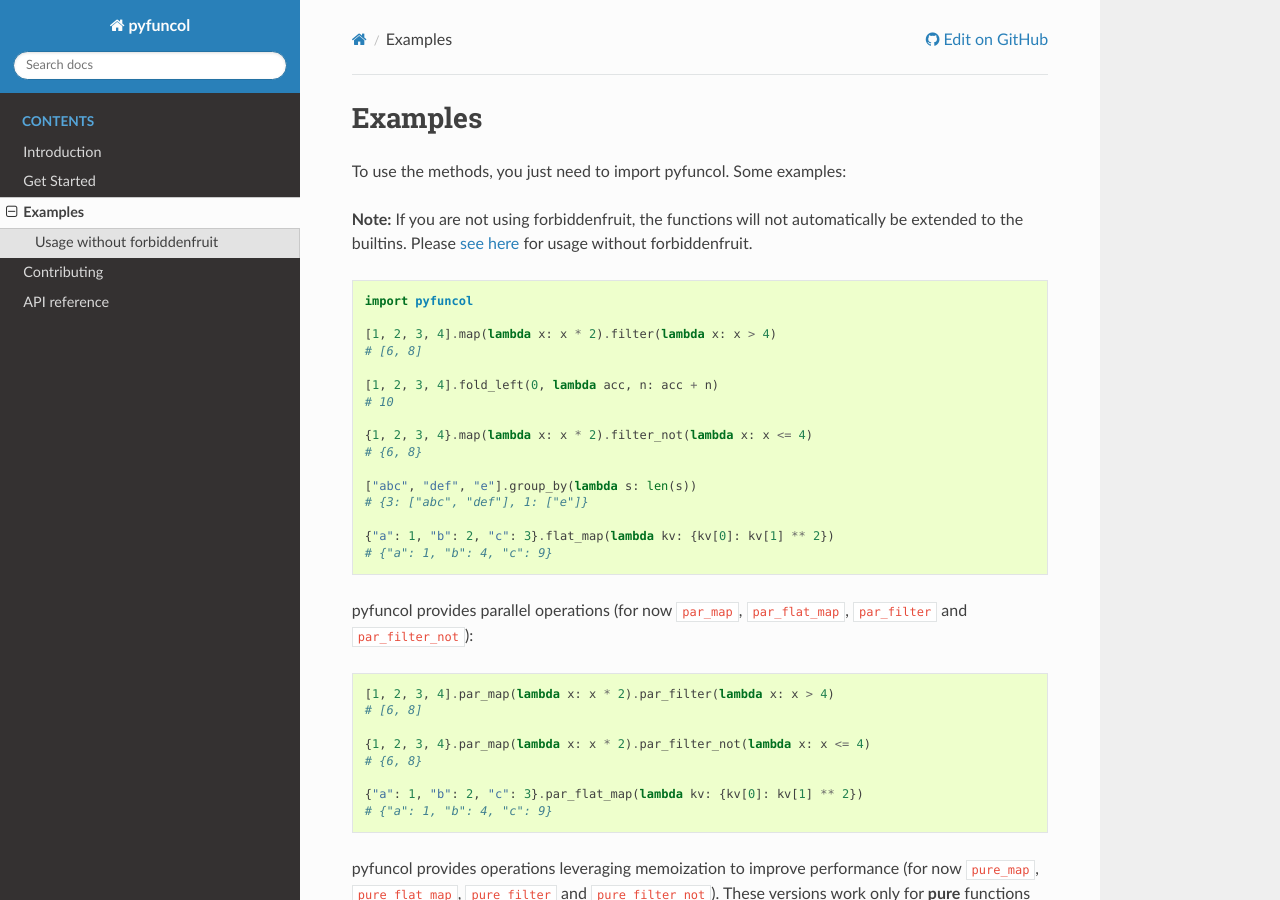
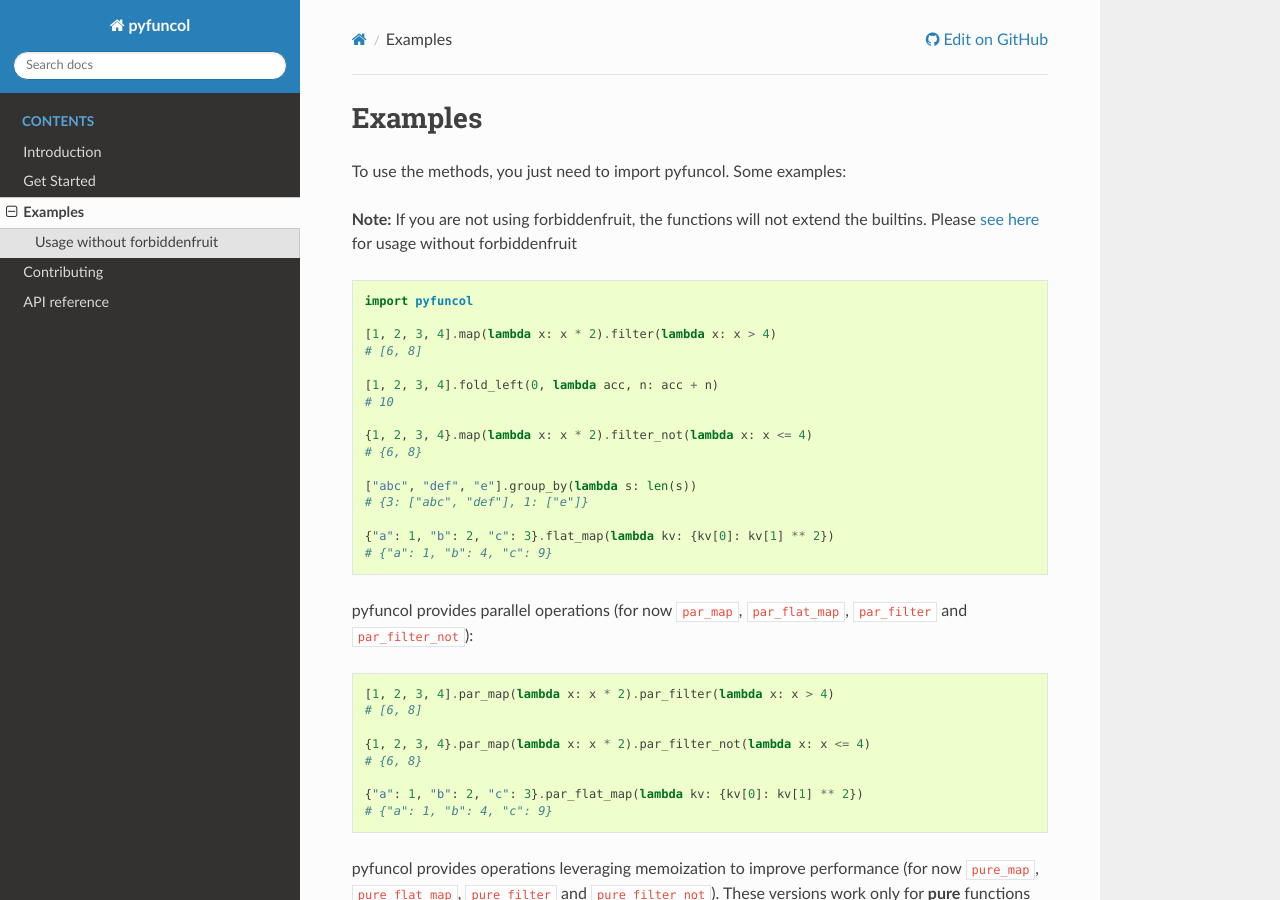
Before and after one commit to didactic-meme/pyfuncol, a Sphinx documentation site: the page built from docs/source/examples.md, in a window 1280 px wide and 900 px high. Built offline with Sphinx 7.4.7 and the Read the Docs theme 2.0.0, drawn with Linux system fonts in a browser that asks for light colours.

Commit message:
Update docs/source/examples.md
Co-authored-by: Samuel Chassot <14821693+samuelchassot@users.noreply.github.com>

````diff
--- a/docs/source/examples.md
+++ b/docs/source/examples.md
@@ -2,7 +2,7 @@
 
 To use the methods, you just need to import pyfuncol. Some examples:
 
-**Note:** If you are not using forbiddenfruit, the functions will not automatically be extended to the builtins. Please [see here](#usage-without-forbiddenfruit) for usage without forbiddenfruit.
+**Note:** If you are not using forbiddenfruit, the functions will not extend the builtins. Please [see here](#usage-without-forbiddenfruit) for usage without forbiddenfruit
 
 ```python
 import pyfuncol
````
